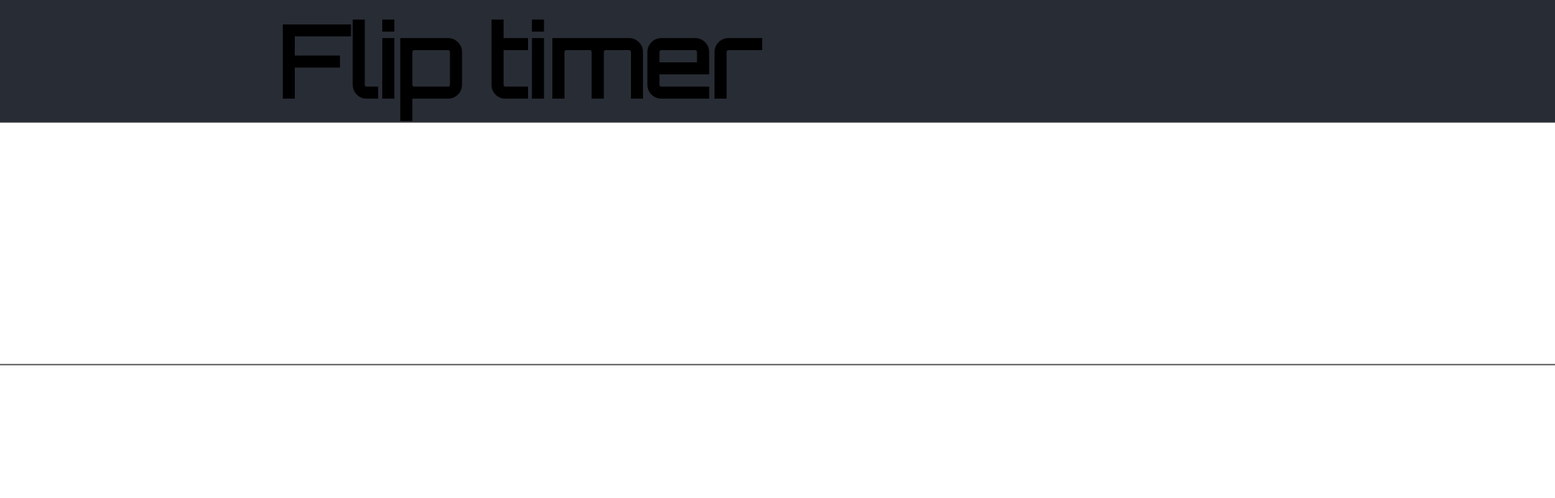
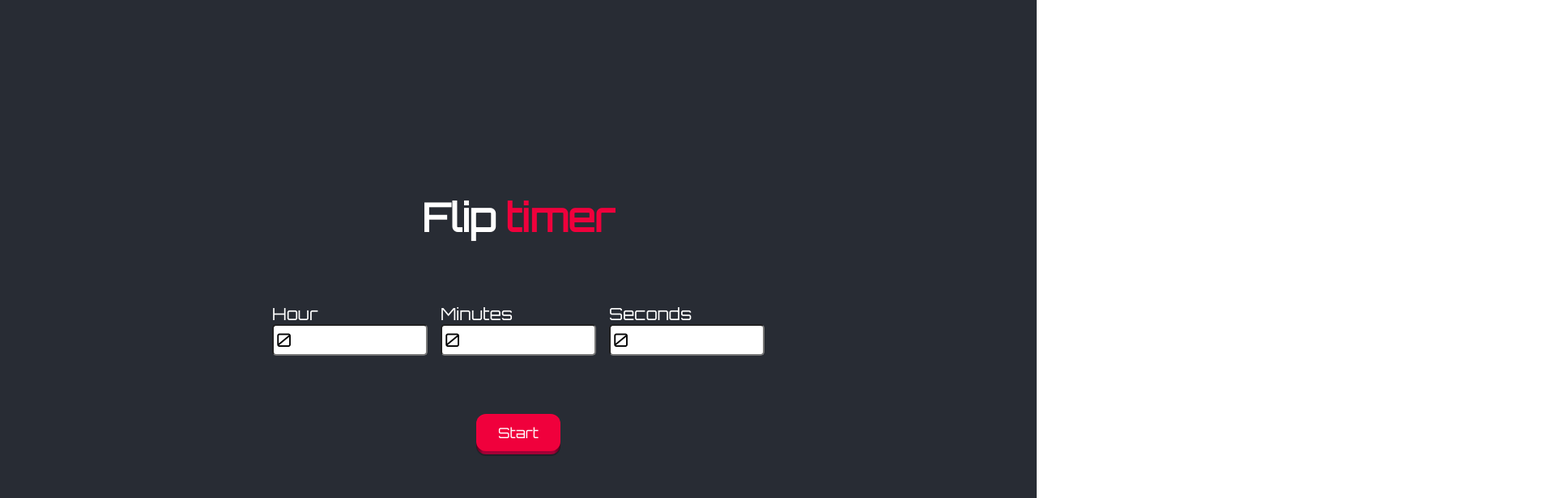
Before and after one commit to Pedro-28/FlipTimer, a React (Create React App) app: page / in a window 1280 px wide. Shown: the top 616 px of the page at 81% size, 1920 px wide, since content can reach past the window. Built offline with nearby package versions, Linux system fonts and the light colour scheme.

Commit message:
Ajutando css

```diff
--- a/src/App.css
+++ b/src/App.css
@@ -1,6 +1,5 @@
 *{
   box-sizing: border-box;
-  font-size: 140%;
   margin: 0;
   padding: 0;
   font-family: 'Orbitron', sans-serif;
@@ -13,15 +12,215 @@
   flex-direction: column;
   justify-content: center;
   min-height: 100vh;
+  width: 100%;
 }
 
-.app {
+.timer-form-container {
+  align-items: center;
+  display: flex;
+  flex-direction: column;
+  justify-content: center;
+  min-height: 100vh;
+  width: 100%;
+}
+
+.form-container {
+  align-items: center;
+  color: white;
+  display: flex;
+  flex-direction: column;
+  justify-content: space-around;
+  height: 25em;
+  width: 50%;
+}
+
+.form-container h1 {
+  font-size: 3em;
+}
+
+.form-container h1 span{
+  color: hsl(345deg 100% 47%);
+}
+
+.label-wrapper {
+  display: flex;
+  justify-content: space-evenly;
+  width: 100%;
+}
+
+.label-container {
+  display: flex;
+  flex-direction: column;
+  font-size: 1.3em;
+  width: 30%;
+}
+
+.label-container input {
+  border-radius: 5px;
+  font-size: 1.1em;
+  padding: 3px;
+  width: 100%;
+}
+/* ------------------------------------------------- */
+.button-container {
+  position: relative;
+  border: none;
+  background: transparent;
+  padding: 0;
+  cursor: pointer;
+  outline-offset: 4px;
+  transition: filter 250ms;
+  user-select: none;
+  touch-action: manipulation;
+}
+
+.shadow {
+  position: absolute;
+  top: 0;
+  left: 0;
+  width: 100%;
+  height: 100%;
+  border-radius: 12px;
+  background: hsl(0deg 0% 0% / 0.25);
+  will-change: transform;
+  transform: translateY(2px);
+  transition: transform
+     600ms
+     cubic-bezier(.3, .7, .4, 1);
+ }
+
+ .edge {
+  position: absolute;
+  top: 0;
+  left: 0;
+  width: 100%;
+  height: 100%;
+  border-radius: 12px;
+  background: linear-gradient(
+     to left,
+     hsl(340deg 100% 16%) 0%,
+     hsl(340deg 100% 32%) 8%,
+     hsl(340deg 100% 32%) 92%,
+     hsl(340deg 100% 16%) 100%
+   );
+ }
+
+ .front {
+  display: block;
+  position: relative;
+  padding: 12px 27px;
+  border-radius: 12px;
+  font-size: 1.1rem;
+  color: white;
+  background: hsl(345deg 100% 47%);
+  will-change: transform;
+  transform: translateY(-4px);
+  transition: transform
+     600ms
+     cubic-bezier(.3, .7, .4, 1);
+ }
+
+ .button-container:hover {
+  filter: brightness(110%);
+ }
+
+ .button-container:hover .front {
+  transform: translateY(-6px);
+  transition: transform
+     250ms
+     cubic-bezier(.3, .7, .4, 1.5);
+ }
+
+ .button-container:active .front {
+  transform: translateY(-2px);
+  transition: transform 34ms;
+ }
+
+ .button-container:hover .shadow {
+  transform: translateY(4px);
+  transition: transform
+     250ms
+     cubic-bezier(.3, .7, .4, 1.5);
+ }
+
+ .button-container:active .shadow {
+  transform: translateY(1px);
+  transition: transform 34ms;
+ }
+
+ .button-container:focus:not(:focus-visible) {
+  outline: none;
+ }
+/* ------------------------------------------------------- */
+.flip-timer-container {
   align-items: center;
   background-color: #282c34;
   display: flex;
+  justify-content: center;
+  min-height: 100vh;
+  width: 100%;
+}
+
+/* -------clock----------- */
+.clock-wrapper {
+  /* box-shadow: 0 0 50px 30px rgba(0,0,0,1); */
+  /* box-shadow: 10px 10px 51px -7px rgba(0,0,0,100); */
+  height: 200px;
+  width: 70%;
+}
+
+.clock-container {
+  height: 100%;
+  width: 100%;
+
+  transition: transform 0.85s ease-in-out;
+  transform-style: preserve-3d;
+}
+
+.clock-container:hover {
+  transform: translate(0, 50%) rotateX(-90deg);
+}
+
+.clock-top-container, .clock-front-container {
+  height: 100%;
+  left: 0;
+  position: absolute;
+  transform-style: preserve-3d;
+  transition: transform 0.85s ease-in-out;
+  top: 0;
+  width: 100%;
+}
+
+.clock-top-container {
+  /* background-color: hsl(345deg 100% 47%); */
+  align-items: center;
+  display: flex;
+  background: radial-gradient(ellipse at center, #7d7e7d 0%,#0e0e0e 100%);
+  justify-content: space-around;
+  transform: translate(0, -100%) rotateX(90deg);
+  transform-origin: bottom;
+}
+
+.clock-front-container {
+  align-items: center;
+  /* background-color: hsl(345deg 100% 47%); */
+  background: radial-gradient(ellipse at center, #7d7e7d 0%,#0e0e0e 100%);
+  border-top: 1px solid black;
+  display: flex;
+  justify-content: center;
+}
+
+/* -------clock----------- */
+
+.timer-wrapper {
+  background-color: rgba(0, 0, 0, 0.7);
+  align-items: center;
+  /* background-color: red; */
+  padding: 10px 0;
+  display: flex;
   gap: 10px;
   justify-content: center;
-  min-height: 100vh;
+  width: 90%;
 }
 
 .flip-card {
@@ -29,33 +228,38 @@
   box-shadow: 2px 4px 1px rgba(0, 0, 0, 0.5);
   display: flex;
   flex-direction: column;
+  height: 150px;
   position: relative;
+  width: 30%;
 }
 
 .card-top, .card-bottom,
 .card-top-flip,
 .card-bottom-flip {
-  height: .75em;
-  line-height: 1;
-  padding: .25em;
+  display: flex;
+  font-size: 4em;
+  height: 50%;
+  justify-content: center;
   overflow: hidden;
 }
 
 .card-top,
 .card-top-flip {
+  align-items: flex-end;
   background-color: #e2e2e2;
-  border-bottom: 1px solid black;
+  border-bottom: .001em solid black;
   border-top-left-radius: .05em;
   border-top-right-radius: .05em;
+  line-height: 0;
 }
 
 .card-bottom,
 .card-bottom-flip {
-  align-items: flex-end;
+  align-items: flex-start;
   background-color: white;
   border-bottom-left-radius: .05em;
   border-bottom-right-radius: .05em;
-  display: flex;
+  line-height: 0;
 }
 
 .card-top-flip {
--- a/src/components/HourCard.jsx
+++ b/src/components/HourCard.jsx
@@ -1,7 +1,7 @@
 import { useEffect, useRef } from "react";
 import transformNumbers from "../utils/transformNumbers";
 
-function TimeCard({ time, flip, setFlip, setTime }) {
+function HourCard({ time, flip, setFlip, setTime }) {
   const topRef = useRef();
   const bottomRef = useRef();
   const flipTopRef = useRef();
@@ -55,4 +55,4 @@ function TimeCard({ time, flip, setFlip, setTime }) {
   );
 }
 
-export default TimeCard;
+export default HourCard;
--- a/src/components/MinCard.jsx
+++ b/src/components/MinCard.jsx
@@ -1,7 +1,7 @@
 import { useEffect, useRef } from "react";
 import transformNumbers from "../utils/transformNumbers";
 
-function TimeCard({ time, flip, setFlip, flipHour, hourTime, setTime }) {
+function MinCard({ time, flip, setFlip, flipHour, hourTime, setTime }) {
   const topRef = useRef();
   const bottomRef = useRef();
   const flipTopRef = useRef();
@@ -60,4 +60,4 @@ function TimeCard({ time, flip, setFlip, flipHour, hourTime, setTime }) {
   );
 }
 
-export default TimeCard;
+export default MinCard;
--- a/src/components/SecCard.jsx
+++ b/src/components/SecCard.jsx
@@ -1,7 +1,7 @@
 import { useEffect, useRef } from "react";
 import transformNumbers from "../utils/transformNumbers";
 
-function TimeCard({ time, flip, setFlip, flipMin, handleTimerEnd }) {
+function SecCard({ time, flip, setFlip, flipMin, handleTimerEnd }) {
   const topRef = useRef();
   const bottomRef = useRef();
   const flipTopRef = useRef();
@@ -56,4 +56,4 @@ function TimeCard({ time, flip, setFlip, flipMin, handleTimerEnd }) {
   );
 }
 
-export default TimeCard;
+export default SecCard;
--- a/src/pages/Timer.jsx
+++ b/src/pages/Timer.jsx
@@ -17,14 +17,14 @@ function Timer() {
   const [timeInterval, setTimeInterval] = useState(null);
 
   useEffect(() => {
-    // const { hour, min, sec } = location.state;
-    // setTimeHour(hour);
-    // setTimeMin(min);
-    // setTimeSec(sec);
     const intervalNum = setInterval(() => {
       setFlipSec((oldFlip) => !oldFlip);
+      console.log('fff');
     }, 1000);
+
     setTimeInterval(intervalNum);
+
+    return () => clearInterval(timeInterval);
   }, []);
 
   const handleHourFlip = () => {
@@ -42,7 +42,28 @@ function Timer() {
   }
 
   return (
-    <div className="app">
+    <div className="flip-timer-container">
+      <div className="clock-wrapper">
+        <div className="clock-container">
+          <div className="clock-top-container">
+            <button type="button" className='button-container'>
+              <span className="shadow"></span>
+              <span className="edge"></span>
+              <span className="front text">New Time</span>
+            </button>
+
+            <button
+              type="button"
+              className='button-container'
+              onClick={() => window.location.reload()}
+            >
+              <span className="shadow"></span>
+              <span className="edge"></span>
+              <span className="front text">Restar</span>
+            </button>
+          </div>
+          <div className="clock-front-container">
+            <div className="timer-wrapper">
               <HourCard time={timeHour} flip={flipHour} setFlip={setFlipHour} setTime={setTimeHour} />
 
               <MinCard
@@ -60,6 +81,10 @@ function Timer() {
                 setFlip={setFlipSec}
                 handleTimerEnd={handleTimerEnd} />
             </div>
+          </div>
+        </div>
+      </div>
+    </div >
   );
 }
 
--- a/src/pages/TimerForm.jsx
+++ b/src/pages/TimerForm.jsx
@@ -29,22 +29,31 @@ function TimerForm() {
   };
 
   return (
-    <div className="timer-container">
-      <h1>Flip timer</h1>
-      <form onSubmit={() => navigate('/timer', { state: time })}>
-        <label htmlFor="hour">
+    <div className="timer-form-container">
+      <form onSubmit={() => navigate('/timer', { state: time })} className="form-container">
+        <h1>Flip <span>timer</span></h1>
+        <div className="label-wrapper">
+          <label htmlFor="hour" className="label-container">
+            Hour
             <input type="number" id="hour" onChange={handleTime} value={time.hour} onFocus={handleFocus} max={99} />
           </label>
 
-        <label htmlFor="min">
+          <label htmlFor="min" className="label-container">
+            Minutes
             <input type="number" id="min" onChange={handleTime} value={time.min} onFocus={handleFocus} max={59} />
           </label>
 
-        <label htmlFor="sec">
+          <label htmlFor="sec" className="label-container">
+            Seconds
             <input type="number" id="sec" onChange={handleTime} value={time.sec} onFocus={handleFocus} max={59} />
           </label>
+        </div>
 
-        <button type="submit" disabled={handleSubmit()}>Start</button>
+        <button type="submit" className='button-container' disabled={handleSubmit()}>
+          <span className="shadow"></span>
+          <span className="edge"></span>
+          <span className="front text">Start</span>
+        </button>
       </form>
     </div>
   );
```
Lines whose indentation alone changed are shown as unchanged.
